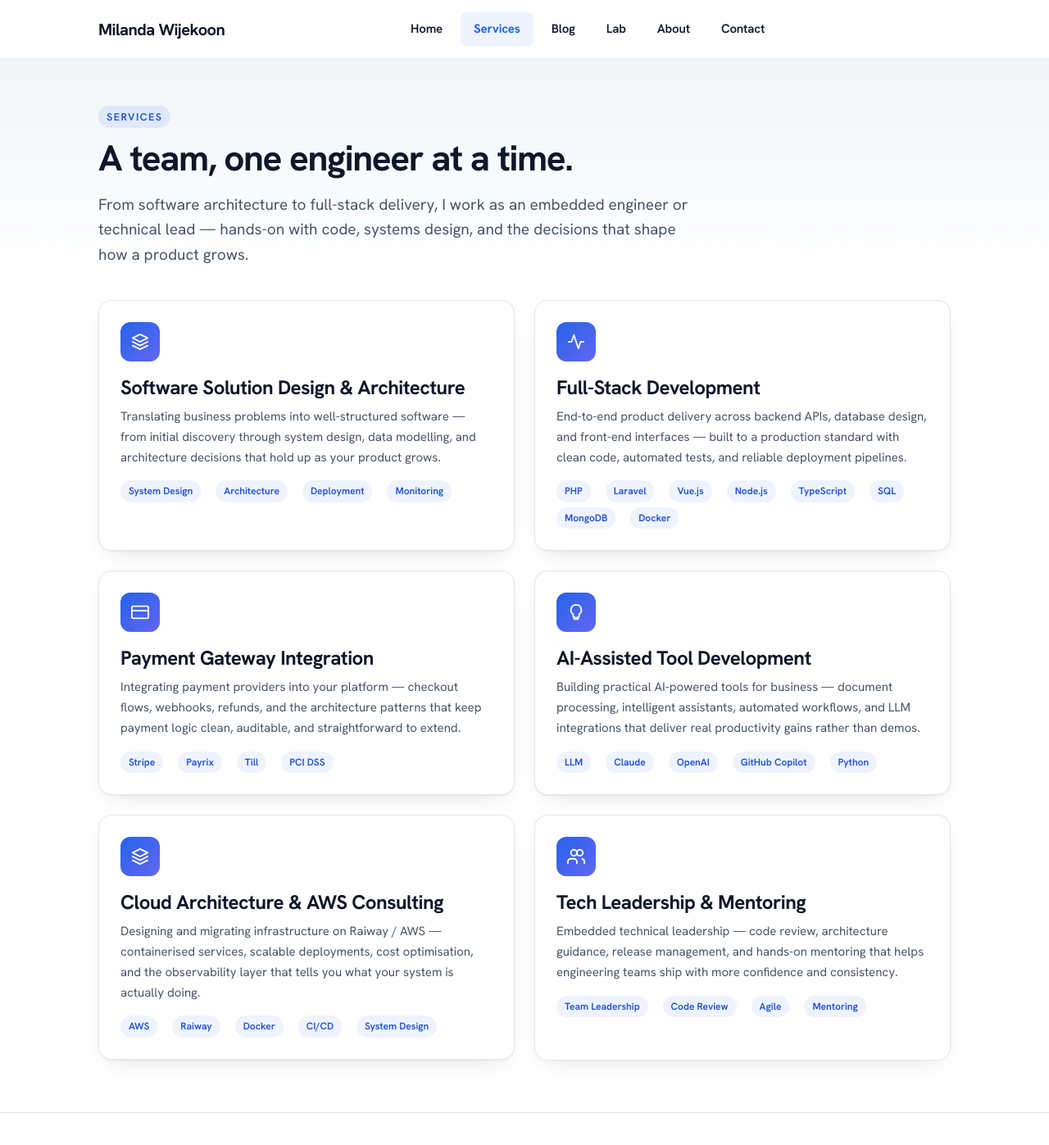
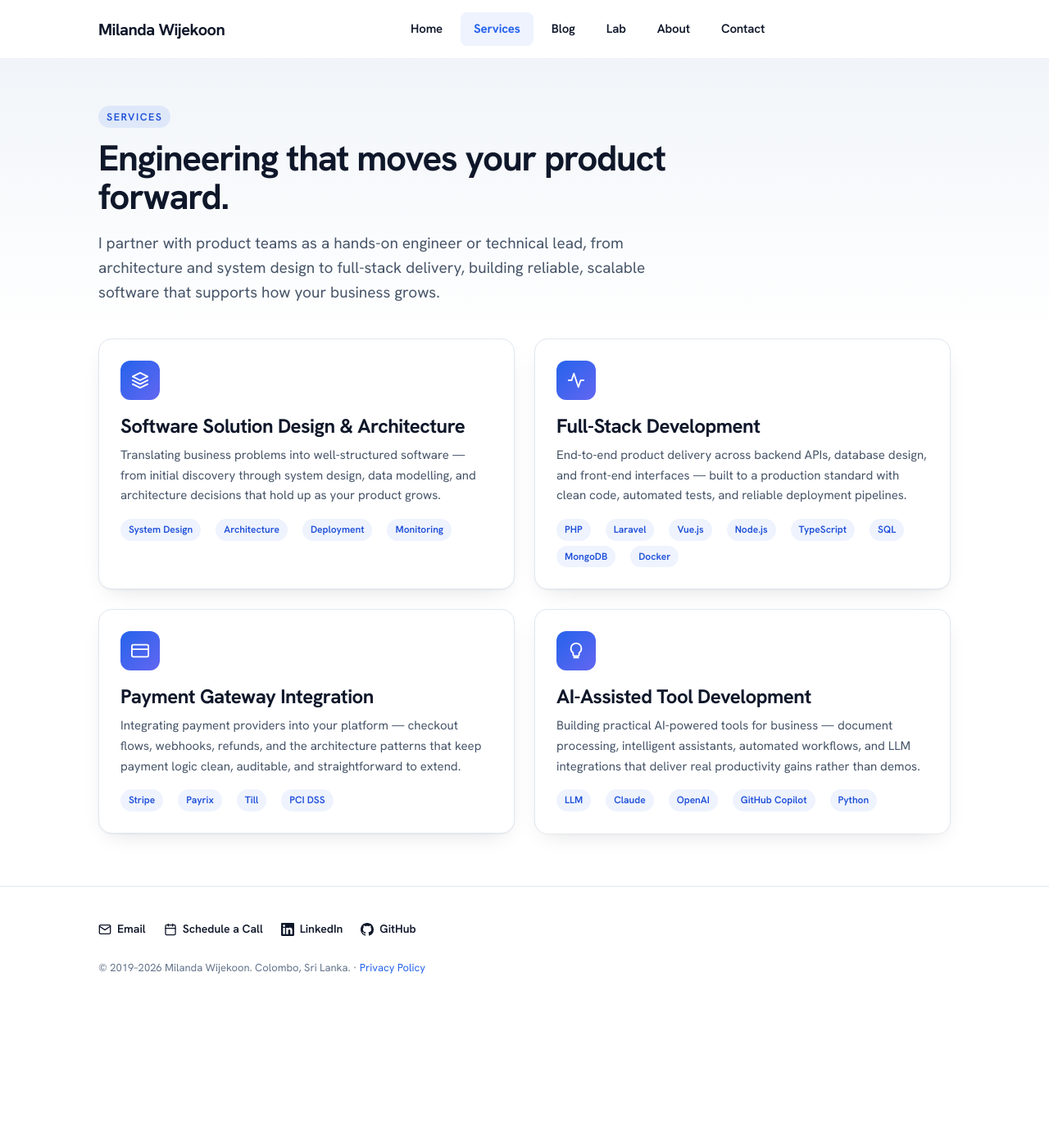
Before and after one commit to milandawijekoon/milandawijekoon.github.io, a Jekyll site: the page built from services.html, in a window 1280 px wide and 1400 px high. Shown: the top 1397 px of the window at 82% size. Built offline with Jekyll 4.4.1, drawn with Linux system fonts in a browser that asks for light colours.

Commit message:
Update web site contain

```diff
--- a/_data/services.yml
+++ b/_data/services.yml
@@ -33,21 +33,3 @@
     deliver real productivity gains rather than demos.
   tags: [LLM, Claude, OpenAI, GitHub Copilot, Python]
   icon: bulb
-
-- title: Cloud Architecture & AWS Consulting
-  short: Containerised, scalable infrastructure on AWS with the observability to run it.
-  desc: >-
-    Designing and migrating infrastructure on Raiway / AWS — containerised services,
-    scalable deployments, cost optimisation, and the observability layer that
-    tells you what your system is actually doing.
-  tags: [AWS, Raiway, Docker, CI/CD, System Design]
-  icon: layers
-
-- title: Tech Leadership & Mentoring
-  short: Hands-on technical leadership that helps your team ship with more confidence.
-  desc: >-
-    Embedded technical leadership — code review, architecture guidance, release
-    management, and hands-on mentoring that helps engineering teams ship with
-    more confidence and consistency.
-  tags: [Team Leadership, Code Review, Agile, Mentoring]
-  icon: users
--- a/about.md
+++ b/about.md
@@ -1,23 +1,33 @@
 ---
 layout: page
-title: Senior Software Engineer / Tech Lead
+title: Senior Software Engineer | Tech Lead
 short_title: About Milanda Wijekoon
 permalink: /about/
 eyebrow: About
-lede: >-
-  I've spent 6+ years building software that businesses quietly depend on —
-  payment infrastructure, product platforms, cloud architecture, and the
-  engineering foundations that let teams keep shipping with confidence.
 description: About Milanda Wijekoon, Senior Software Engineer specialising in software architecture, full-stack development, and technical leadership.
 ---
 
-I build software for businesses across a range of industries, with most of my experience in PHP/Laravel systems built for real production load. That covers full-stack engineering, payment gateway integration, cloud infrastructure and technical leadership.
+I'm a Senior Software Engineer based in Colombo, Sri Lanka, with 6+ years of experience building SaaS and fintech platforms. Most of that time has been at OpusXenta (Byond), where I joined as a software engineer in 2020, grew into a senior role and team lead, and contributed to a suite of platforms for the death-care industry along with the payment systems behind them.
 
-Along the way I've integrated multiple payment providers, led large codebase migrations, moved infrastructure from monoliths to containerised multi-service deployments, and helped teams improve code quality, review and release practices.
+My core stack is PHP/Laravel, Vue.js and Node.js on AWS. Beyond writing code, I contribute to architecture decisions, lead delivery and releases, mentor engineers, and troubleshoot complex production issues.
+
+## What I've worked on
+
+- Helped integrate multiple payment gateways, including Payrix, Windcave, Square, Till and Linkly, into OpusPay, a unified payment middleware with real-time transaction processing and per-client gateway configuration that needs no code changes.
+- Contributed to fintech solutions covering web, ACH, QR and terminal payments, and helped implement secure QR payment flows across the company's platforms.
+- Integrated Avalara tax compliance software, working directly with support teams to resolve integration issues and meet business requirements.
+- Core developer in the migration from Laravel 5.7 to Laravel 10, including version upgrades and issue resolution to stabilise the systems.
+- Fine-tuned the Docker setup for Laravel and Vue.js services, and helped stabilise and optimise performance after the move from a monolithic container to a multi-container architecture.
+- Served as team lead for Byond Market, a no-code marketplace builder, coordinating delivery, release management and production deployments.
+- Contributed to Omnea, a UK marketplace for finding funeral directors and cemeteries, and to a shared UI component library that keeps design consistent across company products.
+- Worked as a core member of the SaaS and fintech engineering teams, contributing to architecture decisions across the company's death-care platform suite and payment systems.
+- Helped resolve security vulnerabilities identified through penetration testing.
+- Contributed to replacing legacy Sage CRM functionality with new cemetery mapping and plot and inventory management features.
+- Earlier in my career, built and tested backend services for Avanti, a leading UK travel insurance application (Spring Boot, Hibernate, MySQL), and wrote and tested SQL scripts for a large database migration.
 
 ## How I work
 
-I care about systems that are predictable, well-instrumented, and easy for the next engineer to understand and extend. I also use AI-assisted tooling to move faster on repetitive work, while keeping the same quality bar on everything that ships.
+I care about systems that are predictable, well-instrumented, and easy for the next engineer to understand and extend. In practice that means careful code review, disciplined release management and mentoring, so teams ship with confidence. I also use AI-assisted tools such as Claude Code and GitHub Copilot to move faster on repetitive work, while keeping the same quality bar on everything that ships.
 
 ## Career & Education
 
--- a/assets/css/main.css
+++ b/assets/css/main.css
@@ -1375,3 +1375,19 @@ main:has(.inner.wide) .page-hero .inner{max-width:1040px;}
 /* Hero palette: a little darker */
 :root{--hero-from:#0b0a17;--hero-via:#171433;--hero-to:#292352;--hero-glow:rgba(187,181,253,.18);}
 .hero .btn-primary,.page-hero .btn-primary{color:#0b0a17;}
+
+/* About: challenge / solution cases */
+.article-body .case-list{display:grid;gap:20px;margin-top:8px;}
+.article-body .case{padding:24px 26px;background:var(--surface);border:1px solid var(--border);border-radius:16px;box-shadow:var(--card-shadow);}
+.article-body .case > * + *{margin-top:12px;}
+.article-body .case h3{margin:0;font-size:2rem;font-weight:700;letter-spacing:-0.02em;}
+.article-body .case p{margin:0;font-size:1.55rem;line-height:1.7;color:var(--midgrey);}
+.article-body .case p + p{margin-top:12px;}
+.case-label{display:inline-block;margin-right:8px;padding:2px 10px;border-radius:999px;background:var(--lightgrey);color:var(--secondary-text);font-size:1.15rem;font-weight:700;letter-spacing:.08em;text-transform:uppercase;vertical-align:1px;}
+.case-label-solution{background:rgba(124,58,237,.1);color:var(--accent-strong);}
+@media (max-width:767px){.article-body .case{padding:20px;}}
+
+/* About: challenges as a plain list, no cards */
+.article-body .case-list{gap:0;border-bottom:1px solid var(--border);}
+.article-body .case{padding:28px 0;background:none;border:0;border-top:1px solid var(--border);border-radius:0;box-shadow:none;}
+@media (max-width:767px){.article-body .case{padding:22px 0;}}
--- a/blog/index.html
+++ b/blog/index.html
@@ -4,7 +4,6 @@ title: Blog
 permalink: /blog/
 eyebrow: Blog
 lede: >-
-  Field notes from building fintech and SaaS platforms — mostly practical,
-  occasionally opinionated.
+  A platform to share new things I've learned and my hands-on experiences.
 description: Notes on payment engineering, SaaS architecture, and AI-assisted development from Milanda Wijekoon.
 ---
--- a/contact.html
+++ b/contact.html
@@ -8,8 +8,8 @@ description: Get in touch with Milanda Wijekoon for fintech engineering, SaaS de
   <section class="page-hero outer">
     <div class="inner">
       <p class="page-eyebrow">Contact</p>
-      <h1 class="page-title">Let&rsquo;s talk about what you&rsquo;re building.</h1>
-      <p class="page-lede">Whether it&rsquo;s a payment integration, a full product build, or an embedded tech lead role — send a note and I&rsquo;ll get back to you within a couple of days.</p>
+      <h1 class="page-title">Let&rsquo;s talk.</h1>
+      <p class="page-lede">Have a question, an idea, or a problem you need solved? Send me a note and I&rsquo;ll reply within a couple of days.</p>
     </div>
   </section>
 
--- a/services.html
+++ b/services.html
@@ -4,18 +4,18 @@ title: Services
 permalink: /services/
 eyebrow: Services
 lede: >-
-  From software architecture to full-stack delivery, I work as an embedded
-  engineer or technical lead — hands-on with code, systems design, and the
-  decisions that shape how a product grows.
+  I partner with product teams as a hands-on engineer or technical lead, from
+  architecture and system design to full-stack delivery, building reliable,
+  scalable software that supports how your business grows.
 description: >-
-  Software architecture, full-stack development, payment integration, AI tooling,
-  cloud infrastructure, and technical leadership from Milanda Wijekoon.
+  Software architecture, full-stack development, payment gateway integration, and
+  AI-assisted tool development from Milanda Wijekoon.
 ---
 <main id="top">
   <section class="page-hero outer">
     <div class="inner">
       <p class="page-eyebrow">{{ page.eyebrow }}</p>
-      <h1 class="page-title">A team, one engineer at a time.</h1>
+      <h1 class="page-title">Engineering that moves your product forward.</h1>
       <p class="page-lede">{{ page.lede }}</p>
     </div>
   </section>
```
